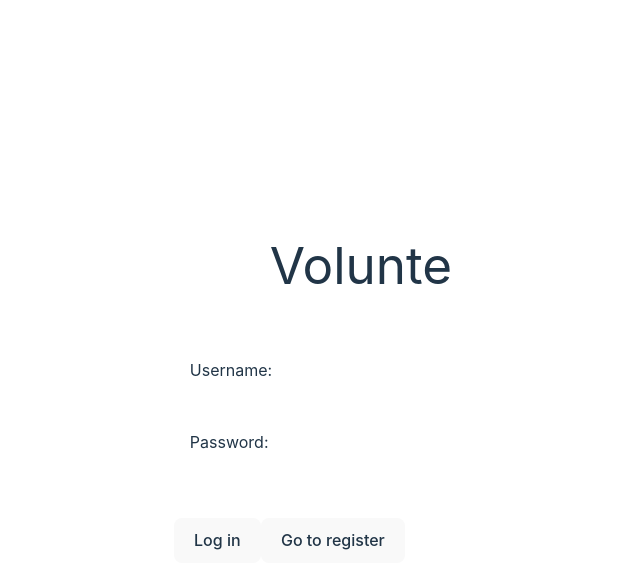
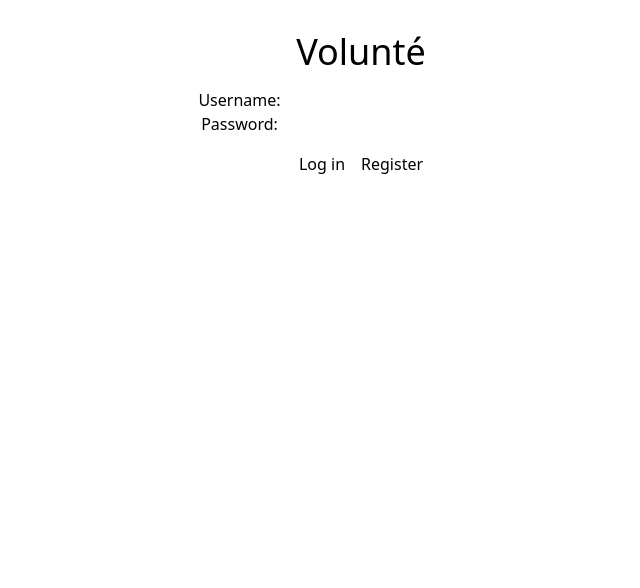
Before and after one commit to webbgamers/volunte, a React (Vite) app in the folder volunte-frontend/: page / in a window 1280 px wide. Shown: the top 588 px of the page, without its empty margins (279-919 px from the left). Built offline with nearby package versions, Linux system fonts and the light colour scheme.

Commit message:
Removed Old CSS and Added Tailwind Prettier

```diff
--- a/volunte-frontend/package.json
+++ b/volunte-frontend/package.json
@@ -23,6 +23,7 @@
     "eslint-plugin-react-hooks": "^4.6.0",
     "eslint-plugin-react-refresh": "^0.4.3",
     "postcss": "^8.4.31",
+    "prettier-plugin-tailwindcss": "^0.5.5",
     "tailwindcss": "^3.3.3",
     "vite": "^4.4.5"
   }
--- a/volunte-frontend/src/App.jsx
+++ b/volunte-frontend/src/App.jsx
@@ -62,35 +62,23 @@ function App() {
 
     return (
       <>
-        <section className='container '>
-          <h1 className="">Volunte</h1>
+        <section className='container flex-col mx-auto items-center'>
+          <h1 className='text-4xl'>Volunté</h1>
 
-          <div className="grid grid-flow-row justify-stretch p-4">
-
-
-
-            <br />
-            <br />
-
+          <div className="flex flex-col p-4 items-center">
             <label className="flex flex-row space-x-3">
               <div >Username:</div>
               <input value={usernameT} onChange={e => setUsernameT(e.target.value)} />
             </label>
-
-            <br />
-            <br />
-
             <label className='flex flex-row space-x-3'>
               <div>Password:</div>
               <input value={passwordT} onChange={e => setPasswordT(e.target.value)} />
             </label>
           </div>
 
-          <br />
-          <br />
-          <div className='flex flex-row '>
+          <div className='flex-row space-x-4'>
             <button type="submit" onClick={LoginButton}>Log in</button>
-            <button onClick={LoginRegisterSwap}>Go to register</button>
+            <button onClick={LoginRegisterSwap}>Register</button>
           </div>
         </section>
       </>
```
Also changed, not shown: volunte-frontend/src/index.css (+4 -4 lines), 1 other file (tests, documents, lock files or other folders).
